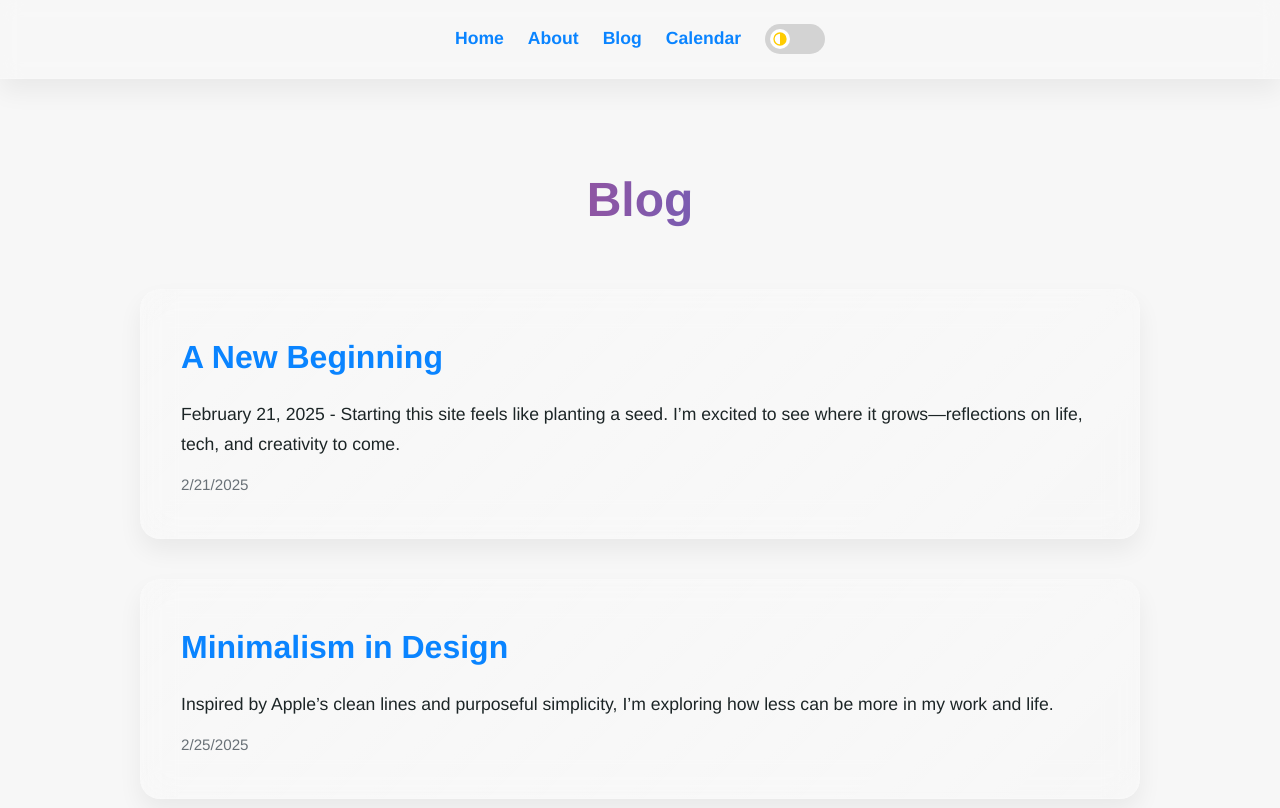
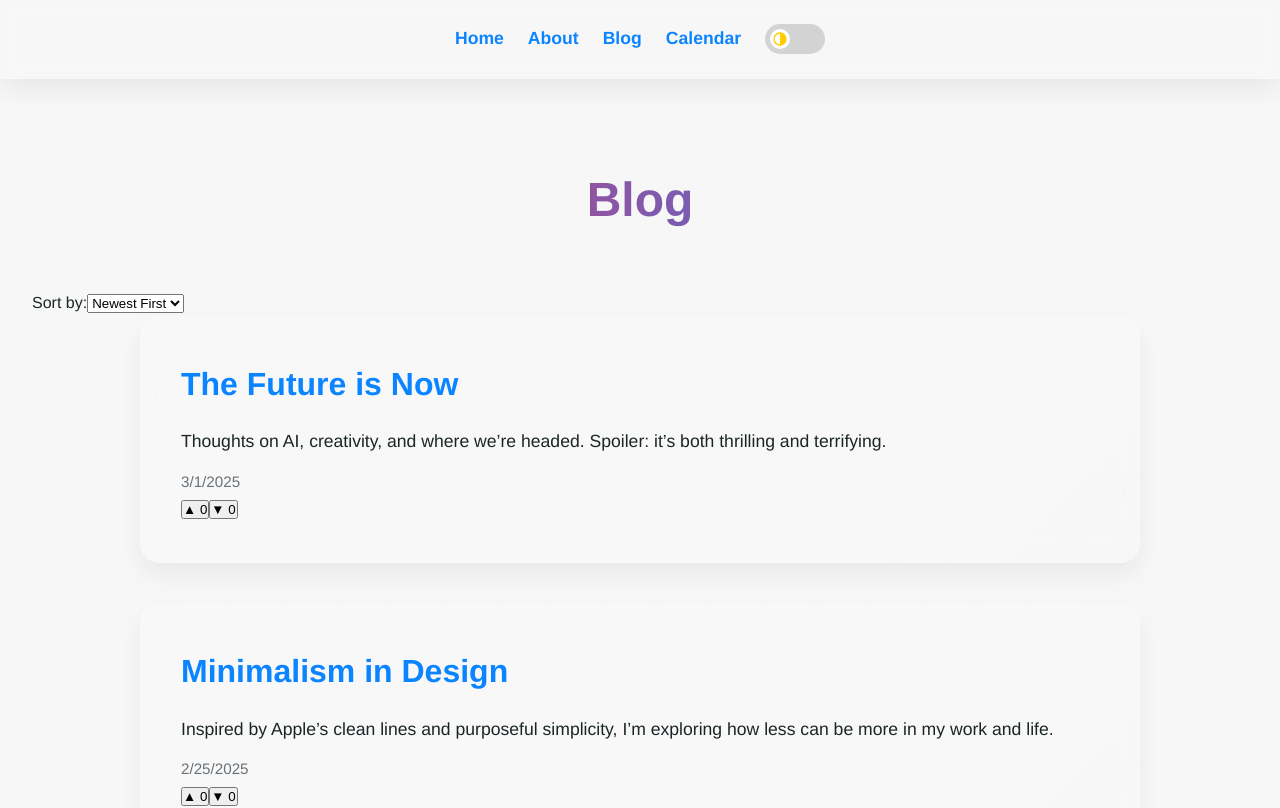
Before and after one commit to slyfox29/henry-quakenbush-site, a Next.js app: page /blog in a window 1280 px wide. Shown: the top 808 px of the page. Built offline with nearby package versions, Linux system fonts and the light colour scheme.

Commit message:
Update blog.js

```diff
--- a/pages/blog.js
+++ b/pages/blog.js
@@ -1,17 +1,77 @@
+import { useState } from 'react';
 import Layout from '../components/Layout';
 import posts from '../data/posts.json';
 
 export default function Blog() {
+  const [sortBy, setSortBy] = useState('date-desc'); // Default: newest first
+  const [votes, setVotes] = useState(posts.reduce((acc, post) => ({
+    ...acc,
+    [post.id]: { upvotes: 0, downvotes: 0 }
+  }), {}));
+
+  const handleVote = (id, type) => {
+    setVotes(prev => ({
+      ...prev,
+      [id]: {
+        ...prev[id],
+        [type]: prev[id][type] + 1
+      }
+    }));
+  };
+
+  const sortedPosts = [...posts].sort((a, b) => {
+    switch (sortBy) {
+      case 'date-asc':
+        return new Date(a.date) - new Date(b.date);
+      case 'date-desc':
+        return new Date(b.date) - new Date(a.date);
+      case 'title-asc':
+        return a.title.localeCompare(b.title);
+      case 'title-desc':
+        return b.title.localeCompare(a.title);
+      default:
+        return 0;
+    }
+  });
+
   return (
     <Layout>
       <section className="blog">
         <h2 className="section-title illuminated">Blog</h2>
+        <div className="blog-controls">
+          <label htmlFor="sort" className="sort-label">Sort by:</label>
+          <select
+            id="sort"
+            value={sortBy}
+            onChange={(e) => setSortBy(e.target.value)}
+            className="sort-select"
+          >
+            <option value="date-desc">Newest First</option>
+            <option value="date-asc">Oldest First</option>
+            <option value="title-asc">Title A-Z</option>
+            <option value="title-desc">Title Z-A</option>
+          </select>
+        </div>
         <div className="blog-grid">
-          {posts.map(post => (
+          {sortedPosts.map(post => (
             <article key={post.id} className="blog-card glass-card">
               <h3 className="blog-title">{post.title}</h3>
               <p className="blog-content">{post.content}</p>
               <small className="blog-date">{new Date(post.date).toLocaleDateString()}</small>
+              <div className="vote-controls">
+                <button
+                  onClick={() => handleVote(post.id, 'upvotes')}
+                  className="vote-btn upvote"
+                >
+                  ▲ {votes[post.id].upvotes}
+                </button>
+                <button
+                  onClick={() => handleVote(post.id, 'downvotes')}
+                  className="vote-btn downvote"
+                >
+                  ▼ {votes[post.id].downvotes}
+                </button>
+              </div>
             </article>
           ))}
         </div>
```
